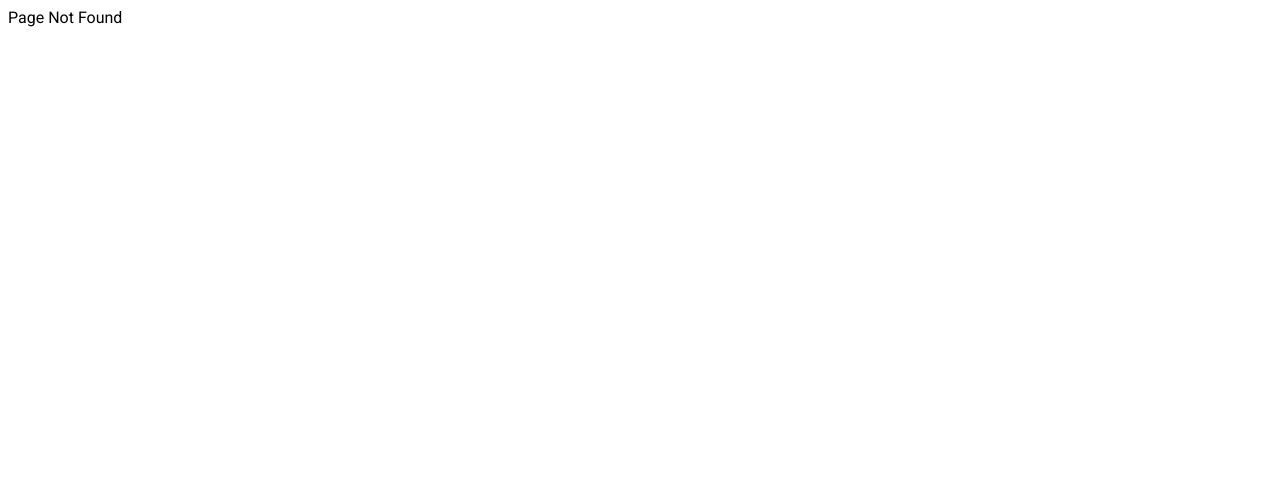
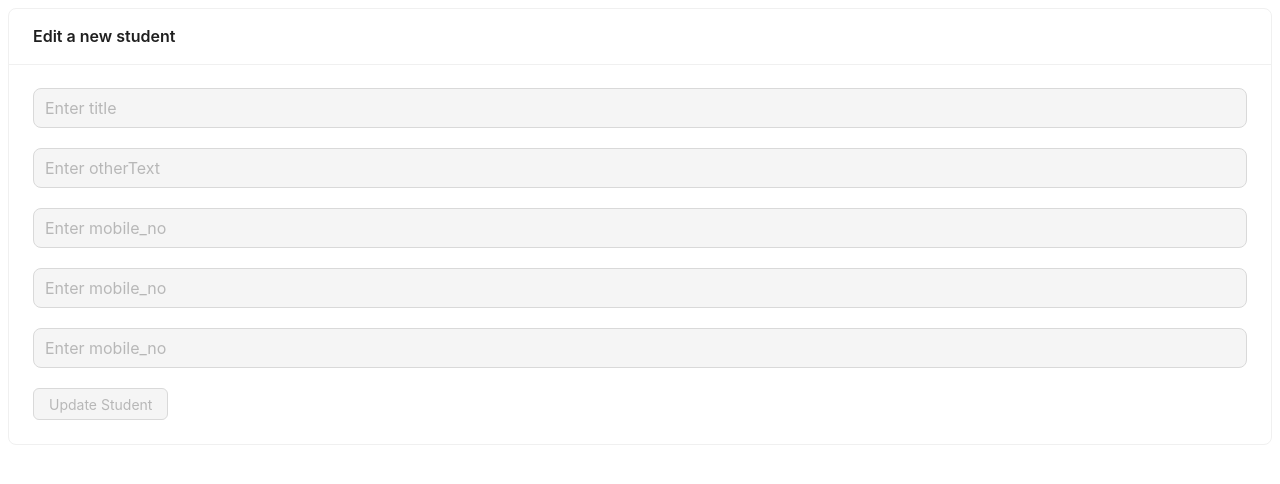
Before and after one commit to LiponRoy/NodeJs-CRUD-With-Mongodb-Frontend, a React (Create React App) app: page /updateData/1 in a window 1280 px wide. Before the commit this address had no page. Shown: the top 484 px of the page. Built offline with nearby package versions, Linux system fonts and the light colour scheme; no server answers; a web font is replaced by a local one.

Commit message:
created redirect file

```diff
--- a/package.json
+++ b/package.json
@@ -12,6 +12,7 @@
     "@testing-library/jest-dom": "^5.16.5",
     "@testing-library/react": "^13.4.0",
     "@testing-library/user-event": "^13.5.0",
+    "antd": "^5.2.3",
     "axios": "^1.3.4",
     "react": "^18.2.0",
     "react-dom": "^18.2.0",
--- a/src/App.js
+++ b/src/App.js
@@ -5,6 +5,7 @@ import PostData from './pages/PostData';
 import NotFound from './pages/NotFound';
 import DeleteConfirm from './components/allData/DeleteConfirm';
 import ViewData from './pages/ViewData';
+import UpdateData from './pages/UpdateData';
 function App() {
 	return (
 		<>
@@ -13,6 +14,7 @@ function App() {
 					<Route path='/' element={<Home />} />
 					<Route path='/postData' element={<PostData />} />
 					<Route path='/viewData/:id' element={<ViewData />} />
+					<Route path='/updateData/:id' element={<UpdateData />} />
 					<Route path='/deleteConfirm/:id' element={<DeleteConfirm />} />
 					<Route path='*' element={<NotFound />} />
 				</Routes>
--- a/src/components/allData/Data.js
+++ b/src/components/allData/Data.js
@@ -31,7 +31,7 @@ const Data = ({ id, name, email, address, status }) => {
 					<Button onClick={() => navigate(`/viewData/${id}`)} className='myBtn' href=''>
 						View
 					</Button>
-					<Button className='myBtn' href=''>
+					<Button onClick={() => navigate(`/updateData/${id}`)} className='myBtn' href=''>
 						UPDATE
 					</Button>
 				</div>
--- a/src/components/allData/DeleteConfirm.js
+++ b/src/components/allData/DeleteConfirm.js
@@ -29,7 +29,7 @@ const DeleteConfirm = () => {
 						<Button disabled={isLoading} variant='contained' color='error' onClick={() => handleDelete(id)} className=' w-40 h-14 fm'>
 							Delete !
 						</Button>
-						<a onClick={() => navigate('/')} className=' text-white cursor-pointer mt-2 text-[12px]'>
+						<a onClick={() => navigate('/')} className='  cursor-pointer mt-2 p-2 text-[12px] border-2 border-gray-300'>
 							GO BACK
 						</a>
 					</div>
--- a/src/feature/InstructorSlice.js
+++ b/src/feature/InstructorSlice.js
@@ -52,6 +52,25 @@ export const deleteData = createAsyncThunk('instructor/deleteData', async (_id,
 	}
 });
 
+// update
+export const updateData = createAsyncThunk('instructor/updateData', async (myData, { rejectWithValue }) => {
+	try {
+		const { _id, name, email, phone, address, status } = myData;
+
+		const response = await axios.put('/update/' + _id, {
+			name,
+			email,
+			phone,
+			address,
+			status,
+		});
+		return response.data;
+	} catch (error) {
+		console.log(error);
+		return rejectWithValue(error.response?.data);
+	}
+});
+
 export const InstructorSlice = createSlice({
 	name: 'instructor',
 	initialState,
@@ -93,6 +112,18 @@ export const InstructorSlice = createSlice({
 				state.isLoading = false;
 				state.message = action.payload;
 			})
+			.addCase(updateData.pending, (state) => {
+				state.isLoading = true;
+			})
+			.addCase(updateData.fulfilled, (state, action) => {
+				const updatedData = state.dataAll.map((todo) => (todo._id === action.payload._id ? action.payload : todo));
+				state.isLoading = false;
+				state.dataAll = updatedData;
+			})
+			.addCase(updateData.rejected, (state, action) => {
+				state.isLoading = false;
+				state.message = action.payload;
+			})
 			.addCase(deleteData.pending, (state) => {
 				state.isLoading = true;
 			})
--- a/src/pages/PostData.js
+++ b/src/pages/PostData.js
@@ -44,8 +44,6 @@ const PostData = () => {
 		console.log(data);
 		dispatch(AddData(data));
 		setTimeout(goHome, 4000);
-
-		navigate('/');
 	};
 	return (
 		<>
--- /dev/null
+++ b/src/pages/UpdateData.js
@@ -0,0 +1,79 @@
+import { useState, useEffect } from 'react';
+import { Input, Row, Col, Button, Card, message } from 'antd';
+import { useParams } from 'react-router-dom';
+import { useNavigate } from 'react-router-dom';
+import { getOneData, updateData } from '../feature/InstructorSlice';
+import { useDispatch, useSelector } from 'react-redux';
+const key = 'updatable';
+
+const UpdateData = () => {
+	const dispatch = useDispatch();
+	const { id } = useParams();
+	const navigate = useNavigate();
+
+	const [data, setData] = useState({
+		name: '',
+		email: '',
+		phone: '',
+		address: '',
+		status: '',
+	});
+
+	const { singleData, isLoading, isError, message } = useSelector((state) => state.InstructorReducer);
+
+	useEffect(() => {
+		dispatch(getOneData(id));
+		if (singleData) {
+			setData(singleData);
+		}
+	}, []);
+
+	const handleChange = (e) => setData({ ...data, [e.target.name]: e.target.value });
+
+	const handleSubmit = (e) => {
+		e.preventDefault();
+		dispatch(updateData(data));
+
+		// after submit data
+		setData({
+			name: '',
+			email: '',
+			phone: '',
+			address: '',
+			status: '',
+		});
+
+		navigate('/');
+	};
+	console.log(Object.values(data).every((el) => el == ''));
+	return (
+		<form onSubmit={handleSubmit}>
+			<Card title='Edit a new student'>
+				<Row gutter={[0, 20]}>
+					<Col span={24}>
+						<Input size='large' placeholder='Enter title' name='title' value={data.name} onChange={handleChange} disabled={isLoading || !data.name} />
+					</Col>
+					<Col span={24}>
+						<Input size='large' placeholder='Enter otherText' name='otherText' value={data.email} onChange={handleChange} disabled={isLoading || !data.email} />
+					</Col>
+					<Col span={24}>
+						<Input size='large' placeholder='Enter mobile_no' name='mobile_no' value={data.phone} onChange={handleChange} disabled={isLoading || !data.phone} />
+					</Col>
+					<Col span={24}>
+						<Input size='large' placeholder='Enter mobile_no' name='mobile_no' value={data.address} onChange={handleChange} disabled={isLoading || !data.address} />
+					</Col>
+					<Col span={24}>
+						<Input size='large' placeholder='Enter mobile_no' name='mobile_no' value={data.status} onChange={handleChange} disabled={isLoading || !data.status} />
+					</Col>
+					<Col span={24}>
+						<Button htmlType='submit' loading={isLoading} disabled={isLoading || Object.values(data).every((el) => el == '')} type='primary'>
+							Update Student
+						</Button>
+					</Col>
+				</Row>
+			</Card>
+		</form>
+	);
+};
+
+export default UpdateData;
--- a/src/pages/ViewData.js
+++ b/src/pages/ViewData.js
@@ -24,15 +24,21 @@ const ViewData = () => {
 			{isLoading ? (
 				<span>Loading...</span>
 			) : (
-				<div className=' bg-gray-200 shadow-md text-gray-700  p-5 my-5 flex flex-col justify-start rounded-md gap-1'>
-					<FaUserAlt className=' mb-2' size={64}></FaUserAlt>
-					<span className=' text-4xl font-bold'>{singleData.name}</span>
-					<span className=' text-xl font-bold'>{singleData.email}</span>
-					<span className=' text-xl font-bold'>{singleData.address}</span>
-					<span className=' text-xl font-bold'>{singleData.status}</span>
-					<Button onClick={() => navigate('/')} className='  cursor-pointer mt-2 text-[12px]'>
+				<div className=''>
+					<div className='fm bg-gray-200 shadow-md text-gray-700  p-10 my-5 rounded-md'>
+						<div className=' mr-4'>
+							<FaUserAlt size={94}></FaUserAlt>
+						</div>
+						<div className='flex flex-col justify-start gap-2'>
+							<span className=' text-4xl font-bold'>Name : {singleData.name}</span>
+							<span className=' text-2xl font-bold'>Email : {singleData.email}</span>
+							<span className=' text-2xl font-bold'>Address : {singleData.address}</span>
+							<span className=' text-2xl font-bold'>Status : {singleData.status}</span>
+						</div>
+					</div>
+					<a onClick={() => navigate('/')} className='  cursor-pointer mt-2 p-2 text-[12px] border-2 border-gray-300'>
 						GO BACK
-					</Button>
+					</a>
 				</div>
 			)}
 		</div>
```
Also changed, not shown: 2 other files (tests, documents, lock files or other folders).
